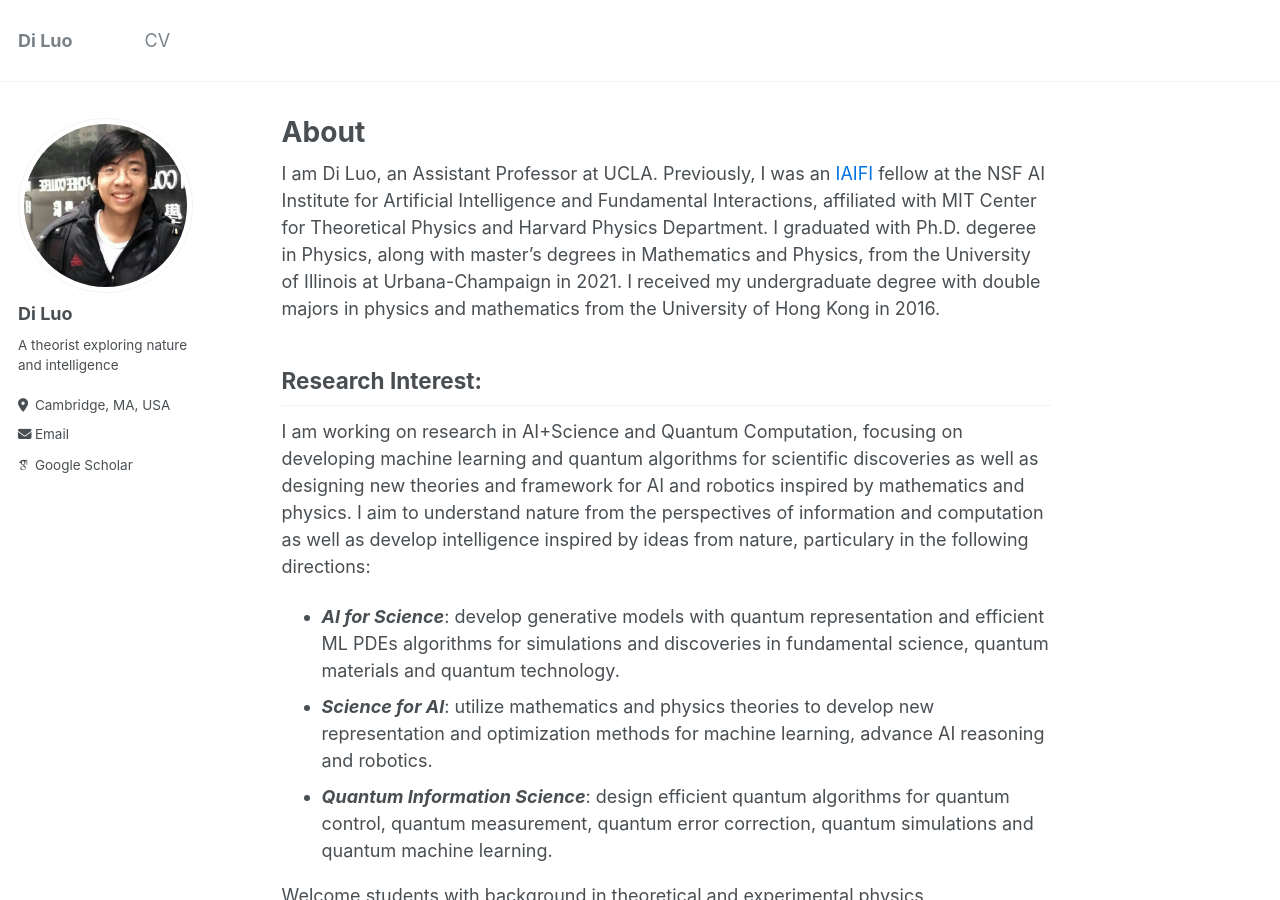
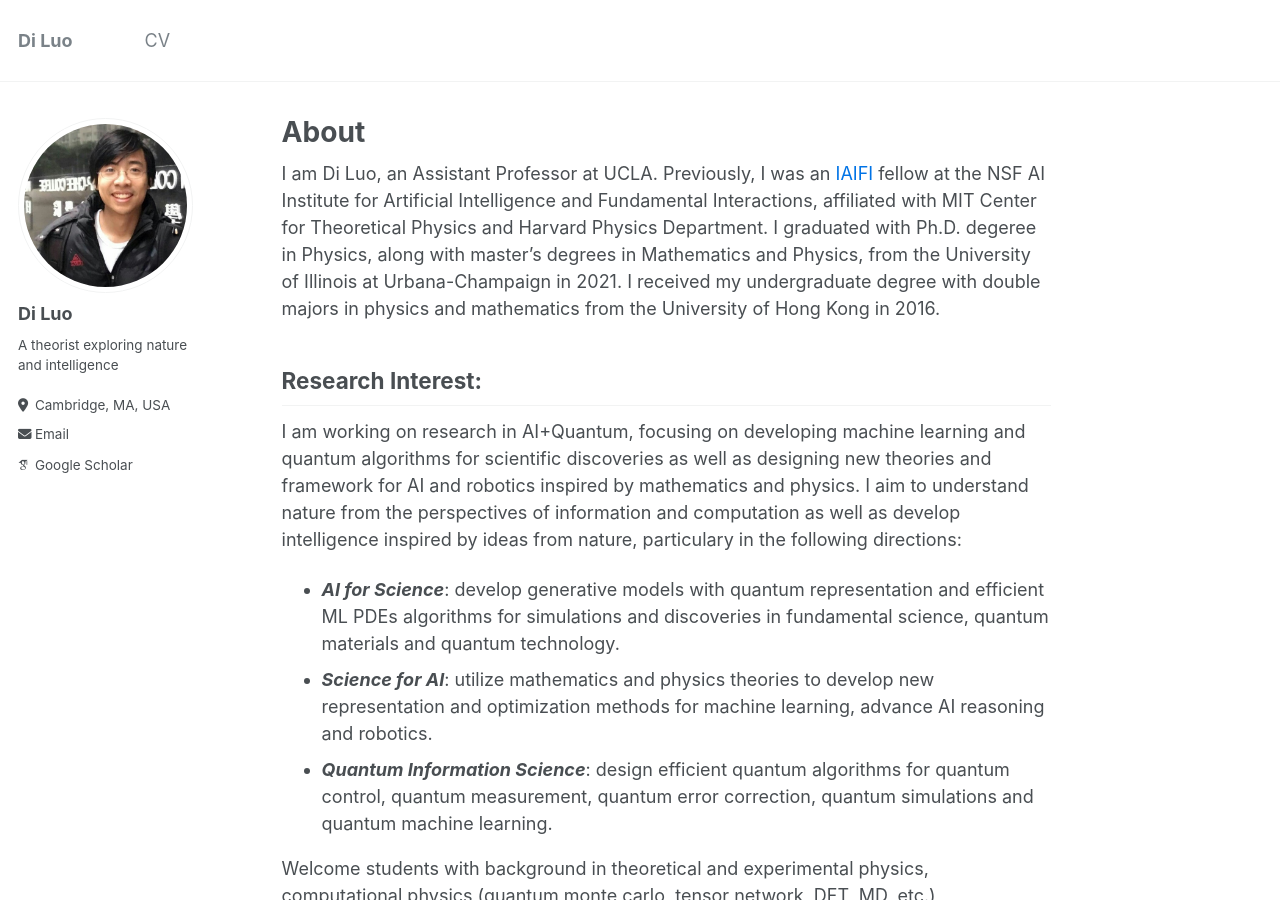
Before and after one commit to diluo28/diluo.github.io, a Jekyll site: the page built from _pages/about.md, in a window 1280 px wide and 900 px high. Built offline with Jekyll 4.4.1, drawn with Linux system fonts in a browser that asks for light colours; some web fonts are replaced.

Commit message:
Update about.md

```diff
--- a/_pages/about.md
+++ b/_pages/about.md
@@ -12,7 +12,7 @@ I am Di Luo, an Assistant Professor at UCLA. Previously, I was an <a href="https
 
 ## Research Interest:
 
-I am working on research in AI+Science and Quantum Computation, focusing on developing machine learning and quantum algorithms for scientific discoveries as well as designing new theories and framework for AI and robotics inspired by mathematics and physics. I aim to understand nature from the perspectives of information and computation as well as develop intelligence inspired by ideas from nature, particulary in the following directions:
+I am working on research in AI+Quantum, focusing on developing machine learning and quantum algorithms for scientific discoveries as well as designing new theories and framework for AI and robotics inspired by mathematics and physics. I aim to understand nature from the perspectives of information and computation as well as develop intelligence inspired by ideas from nature, particulary in the following directions:
 
 * ***AI for Science***: develop generative models with quantum representation and efficient ML PDEs algorithms for simulations and discoveries in fundamental science, quantum materials and quantum technology.
 * ***Science for AI***: utilize mathematics and physics theories to develop new representation and optimization methods for machine learning, advance AI reasoning and robotics.
```
